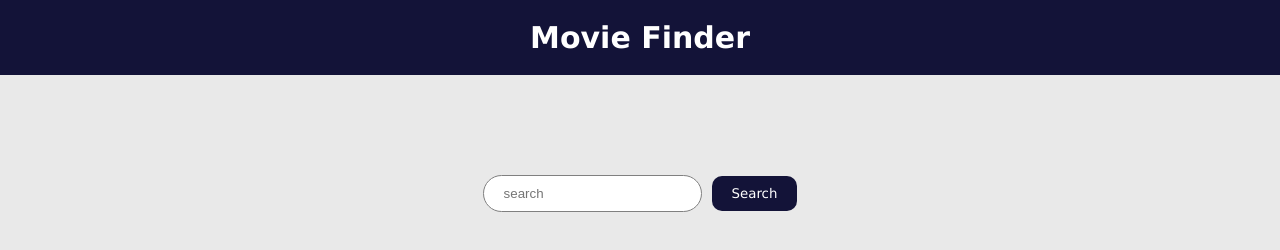
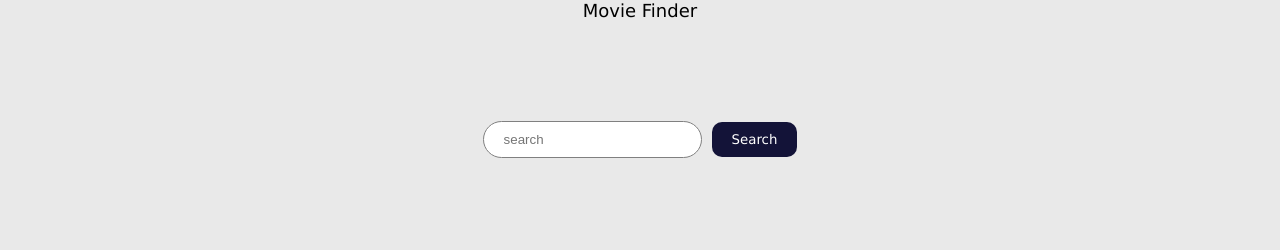
Before and after one commit to Ashok-Goli/Ganesh_Movie_Finder, a plain HTML site: page index.html in a window 1280 px wide. Drawn offline with nearby package versions, Linux system fonts and the light colour scheme.

Commit message:
Update index.html

```diff
--- a/index.html
+++ b/index.html
@@ -12,7 +12,7 @@
 </head>
 <body>
     <div class="full_body">
-        <div class="title">Movie Finder</div>
+        <div class="">Movie Finder</div>
         <div class="search-box">
             <input type="text" placeholder="search" class="form-input" id="search-input"/>
             <button class="search" id="search" onclick="search()">Search</button>
```
